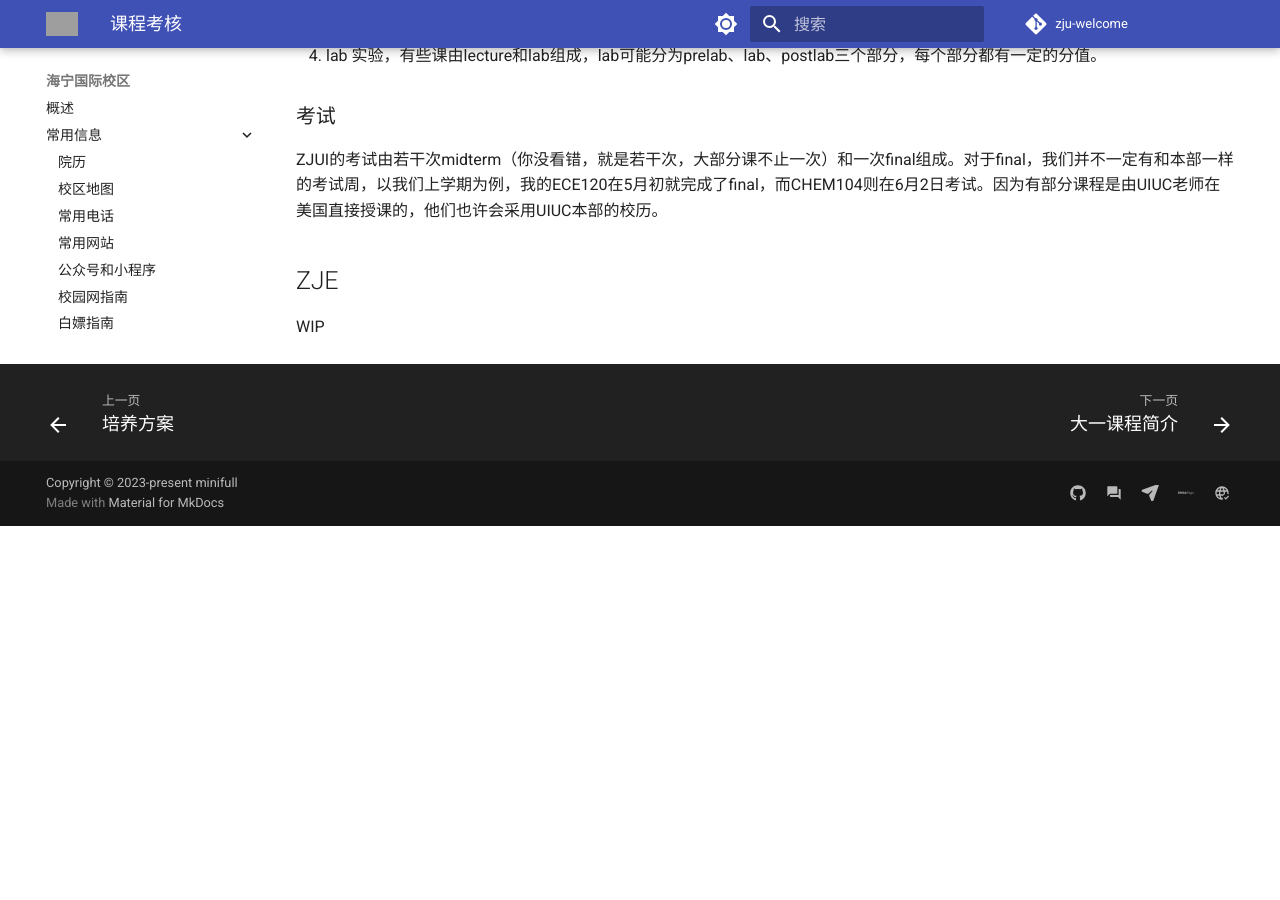
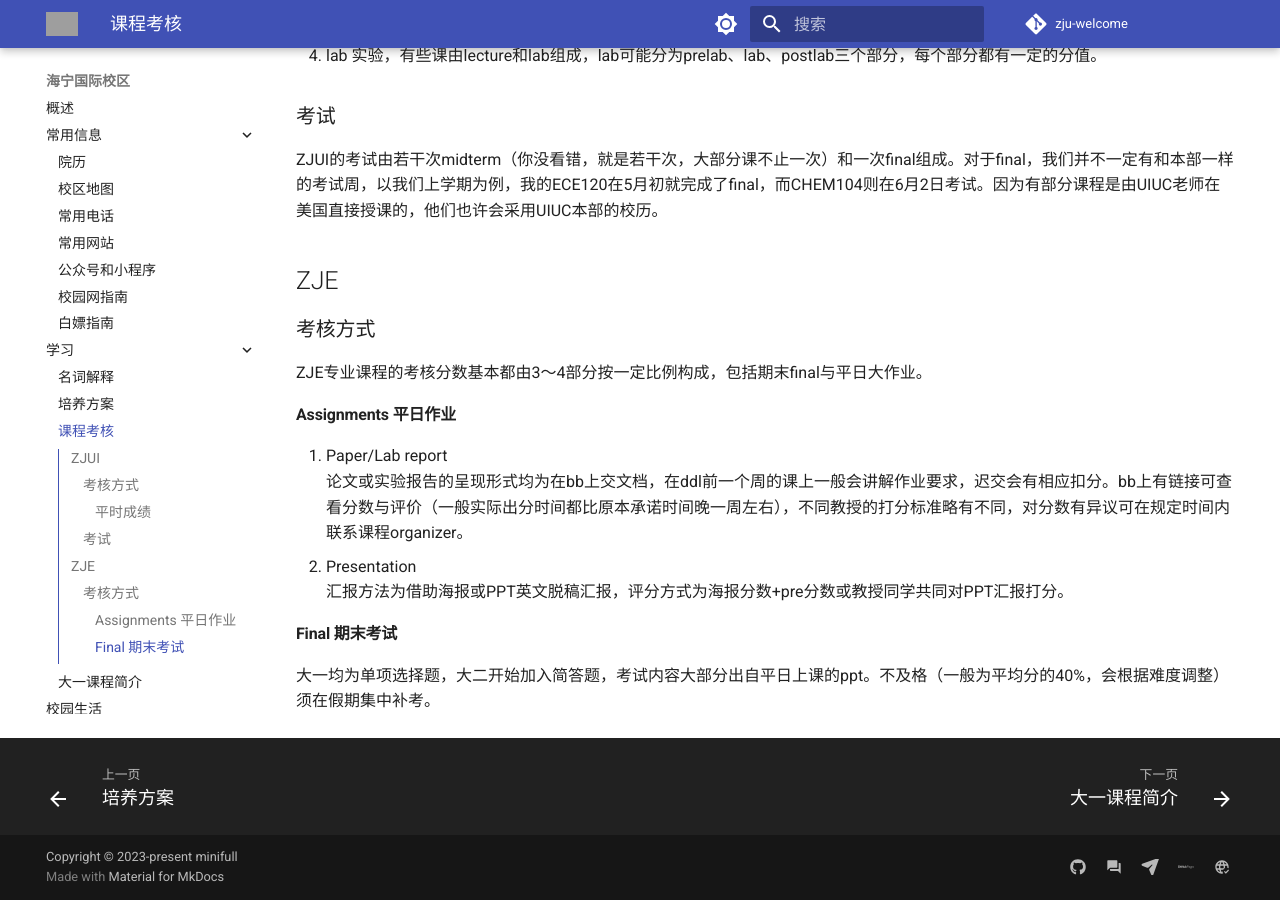
Before and after one commit to mini-full/zju-welcome, an MkDocs documentation site: the page built from docs/haining/learning/eval.md, in a window 1280 px wide and 900 px high, scrolled down 820 px. Built offline with MkDocs 1.6.1 and Material for MkDocs 9.7.7, drawn with Linux system fonts in a browser that asks for light colours; comment, search, counter and statistics services are not loaded; before the commit the page ends 1346 px from its top, so only the background shows below that; grey boxes are pictures that could not be loaded.

Commit message:
add eval for ZJE

```diff
--- a/docs/haining/learning/eval.md
+++ b/docs/haining/learning/eval.md
@@ -25,4 +25,15 @@
 ZJUI的考试由若干次midterm（你没看错，就是若干次，大部分课不止一次）和一次final组成。对于final，我们并不一定有和本部一样的考试周，以我们上学期为例，我的ECE120在5月初就完成了final，而CHEM104则在6月2日考试。因为有部分课程是由UIUC老师在美国直接授课的，他们也许会采用UIUC本部的校历。
 
 ## ZJE
-WIP
+
+### 考核方式
+ZJE专业课程的考核分数基本都由3～4部分按一定比例构成，包括期末final与平日大作业。
+
+#### Assignments 平日作业
+1. Paper/Lab report
+   论文或实验报告的呈现形式均为在bb上交文档，在ddl前一个周的课上一般会讲解作业要求，迟交会有相应扣分。bb上有链接可查看分数与评价（一般实际出分时间都比原本承诺时间晚一周左右），不同教授的打分标准略有不同，对分数有异议可在规定时间内联系课程organizer。
+2. Presentation
+   汇报方法为借助海报或PPT英文脱稿汇报，评分方式为海报分数+pre分数或教授同学共同对PPT汇报打分。
+
+#### Final 期末考试
+大一均为单项选择题，大二开始加入简答题，考试内容大部分出自平日上课的ppt。不及格（一般为平均分的40%，会根据难度调整）须在假期集中补考。
```
